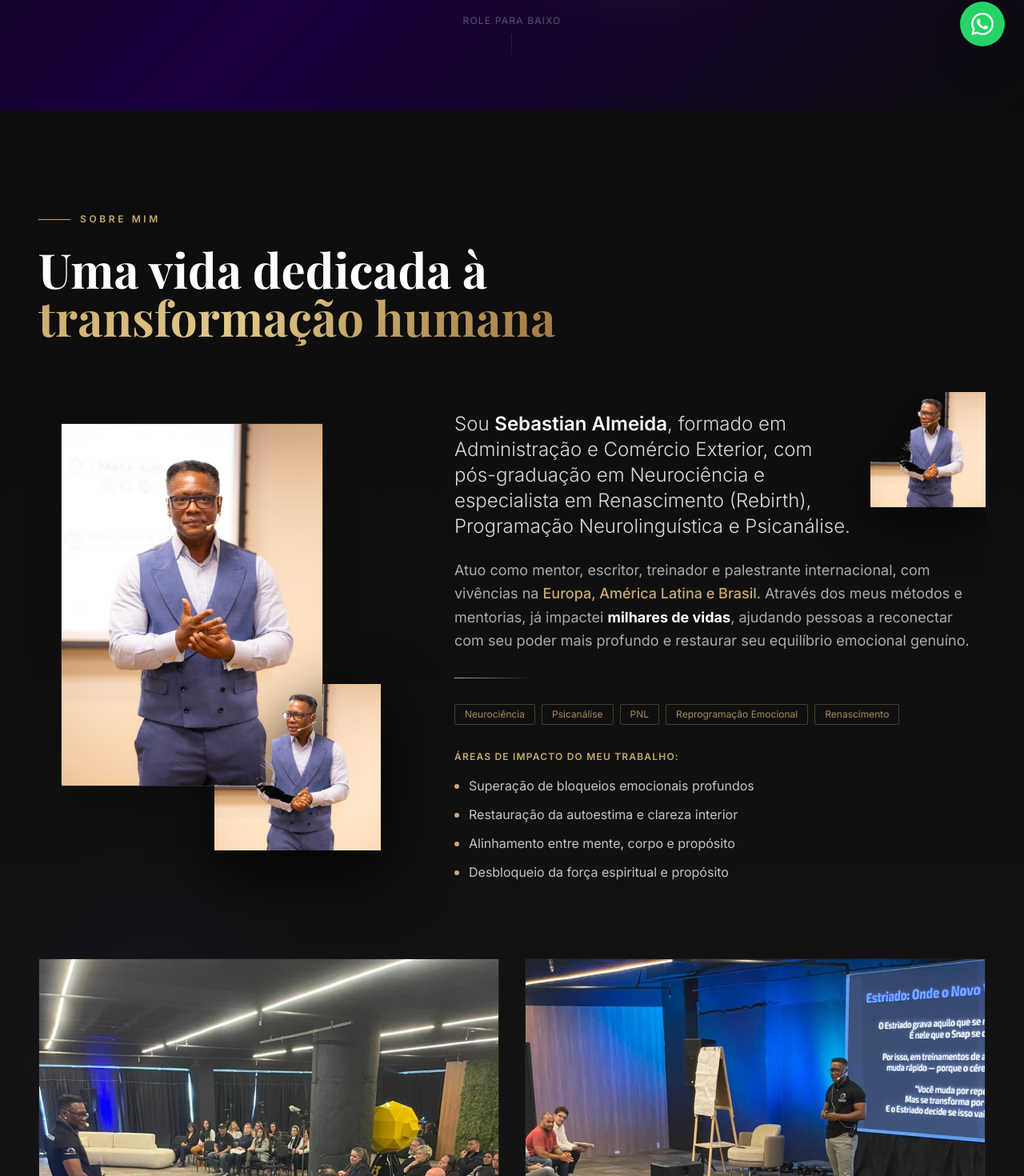
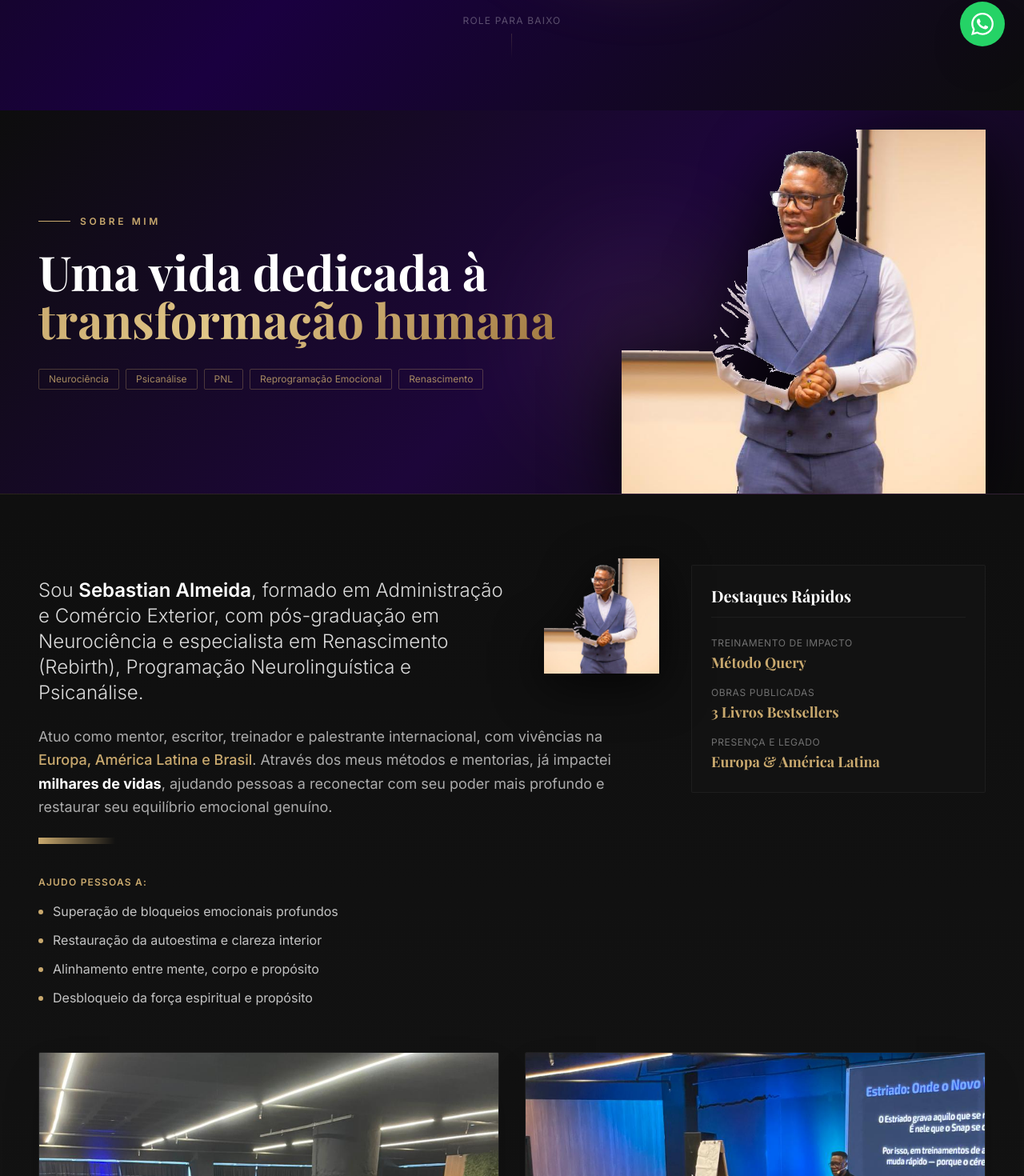
Before and after one commit to querycodigo2025/sebastian-almeida-site, a React (Vite) app: page / in a window 1280 px wide. Shown: the part 718-2188 px from the top of the page at 80% size. Built offline with nearby package versions, Linux system fonts and the light colour scheme; a web font is replaced by a local one.

Commit message:
Restaura layout original da seção Sobre com a foto recortada em alta fidelidade à direita e banner luxuoso

```diff
--- a/src/components/About.jsx
+++ b/src/components/About.jsx
@@ -18,69 +18,79 @@ export default function About() {
   return (
     <section
       id="sobre"
-      className="relative overflow-hidden py-24 md:py-32"
+      className="relative overflow-hidden"
       style={{ background: 'linear-gradient(180deg, #0D0D0D 0%, #141414 60%, #0D0D0D 100%)' }}
     >
-      {/* Subtle background glow */}
-      <div className="absolute top-1/3 left-0 w-96 h-96 rounded-full opacity-5 blur-3xl pointer-events-none"
-        style={{ background: 'radial-gradient(circle, #7B2FBE, transparent)' }} />
-      <div className="absolute bottom-1/3 right-0 w-96 h-96 rounded-full opacity-5 blur-3xl pointer-events-none"
+
+      {/* ── 1. BANNER DO TOPO (Visual Super Premium com Recorte de Sebastian) ── */}
+      <div
+        className="relative overflow-hidden w-full flex items-center"
+        style={{
+          background: 'linear-gradient(135deg, #0D0D0D 0%, #1D063A 55%, #0D0D0D 100%)',
+          height: '60vh',
+          minHeight: '450px',
+          maxHeight: '650px',
+          borderBottom: '1px solid rgba(201, 169, 110, 0.15)'
+        }}
+      >
+        {/* Subtle decorative glow overlay */}
+        <div className="absolute inset-0 bg-gradient-to-t from-dark-DEFAULT/90 to-transparent z-10" />
+        <div className="absolute top-1/4 right-1/4 w-80 h-80 rounded-full opacity-10 blur-3xl pointer-events-none"
           style={{ background: 'radial-gradient(circle, #C9A96E, transparent)' }} />
 
-      <div className="max-w-7xl mx-auto px-6 md:px-12">
-        {/* Header Block */}
-        <div className="mb-16">
-          <div className="flex items-center gap-3 mb-6">
+        {/* Content Container */}
+        <div className="relative max-w-7xl mx-auto px-6 md:px-12 w-full h-full flex items-center z-20">
+          <div className="grid md:grid-cols-12 gap-6 items-center w-full h-full">
+
+            {/* Left side: Heading */}
+            <div className="md:col-span-7 space-y-6 pt-10 md:pt-0">
+              <div className="flex items-center gap-3">
                 <div className="h-px w-10 bg-gold" />
                 <span className="text-gold text-xs uppercase tracking-[0.3em] font-semibold">Sobre Mim</span>
               </div>
+
               <h2 className="font-serif text-4xl md:text-5xl lg:text-6xl font-bold text-white leading-tight">
                 Uma vida dedicada à <br />
                 <span className="gold-text">transformação humana</span>
               </h2>
-        </div>
 
-        {/* Two-Column Editorial Grid */}
-        <div className="grid lg:grid-cols-12 gap-12 lg:gap-16 items-center mb-24">
-
-          {/* Left Column: Overlapping Photo Composition (No cuts, no blur) */}
-          <div className="lg:col-span-5 relative flex justify-center items-center py-6 order-2 lg:order-1">
-            <div className="relative w-full max-w-[360px] sm:max-w-[400px] aspect-[3/4]">
-
-              {/* Primary portrait photo - speaker-vest.jpg (high-res stage portrait) */}
-              <div className="absolute top-0 left-0 w-[82%] h-[85%] rounded-sm overflow-hidden border border-white/10 shadow-2xl">
-                <img
-                  src="/images/speaker-vest.jpg"
-                  alt="Sebastian Almeida palestrando no palco"
-                  className="w-full h-full object-cover object-center transition-transform duration-700 hover:scale-105"
-                />
-                <div className="absolute inset-0 bg-gradient-to-t from-dark-DEFAULT/40 to-transparent" />
-              </div>
-
-              {/* Overlapping secondary photo - Transparent cutout (about-cutout.png with white background removed) */}
-              <div className="absolute bottom-0 right-0 w-[52%] aspect-square z-20 group drop-shadow-[0_25px_40px_rgba(0,0,0,0.85)]">
-                <img
-                  src="/images/about-cutout.png"
-                  alt="Sebastian Almeida retrato de estúdio recorte"
-                  className="w-full h-full object-contain transition-transform duration-700 hover:scale-105"
-                />
-              </div>
-
-              {/* Decorative design elements */}
-              <div className="absolute -top-3 left-[5%] w-[72%] h-[80%] border border-gold/20 -z-10 rounded-sm" />
-              <div className="absolute bottom-[5%] -right-3 w-[47%] h-[47%] border border-gold/15 -z-10 rounded-sm" />
+              <div className="flex flex-wrap gap-2 pt-2">
+                {['Neurociência', 'Psicanálise', 'PNL', 'Reprogramação Emocional', 'Renascimento'].map(tag => (
+                  <span key={tag}
+                    className="text-[10px] md:text-xs border border-gold/30 text-gold/80 px-3 py-1 rounded-sm backdrop-blur-sm bg-dark-DEFAULT/40">
+                    {tag}
+                  </span>
+                ))}
               </div>
             </div>
 
-          {/* Right Column: Bio Narrative with Small Cutout on the Right */}
-          <div className="lg:col-span-7 space-y-8 order-1 lg:order-2">
-            <div className="space-y-6 overflow-hidden">
-
-              {/* Small transparent cutout photo floating on the right side (About me cutout) */}
-              <div className="w-28 h-28 md:w-36 md:h-36 float-none md:float-right mx-auto md:mx-0 md:ml-6 mb-4 md:mb-1 relative group drop-shadow-[0_15px_30px_rgba(0,0,0,0.7)]">
+            {/* Right side: Large Transparent Cutout of Sebastian rising from the bottom */}
+            <div className="md:col-span-5 h-full flex items-end justify-center md:justify-end relative">
+              <div className="relative h-[85%] aspect-square md:h-[95%] md:w-auto drop-shadow-[0_20px_45px_rgba(0,0,0,0.85)] z-20">
                 <img
                   src="/images/about-cutout.png"
-                  alt="Sebastian Almeida retrato transparente"
+                  alt="Sebastian Almeida retrato recortado"
+                  className="h-full w-auto object-contain object-bottom"
+                />
+              </div>
+            </div>
+
+          </div>
+        </div>
+      </div>
+
+      {/* ── 2. BIOGRAFIA & FOTO PEQUENA DO LADO DIREITO (Sem fundo branco, cores reais) ── */}
+      <div className="max-w-7xl mx-auto px-6 md:px-12 pt-20 pb-14">
+        <div className="grid lg:grid-cols-12 gap-10 items-start">
+
+          {/* Biography Narrative text wrapper */}
+          <div className="lg:col-span-8 space-y-6">
+
+            {/* Small transparent cutout photo floating on the right side of the biography */}
+            <div className="w-28 h-28 md:w-36 md:h-36 float-none md:float-right mx-auto md:mx-0 md:ml-8 mb-4 md:mb-1 relative group drop-shadow-[0_15px_30px_rgba(0,0,0,0.7)] z-20">
+              <img
+                src="/images/about-cutout.png"
+                alt="Sebastian Almeida"
                 className="w-full h-full object-contain transition-transform duration-700 group-hover:scale-105"
               />
             </div>
@@ -98,26 +108,12 @@ export default function About() {
               <strong className="text-white">milhares de vidas</strong>, ajudando pessoas a
               reconectar com seu poder mais profundo e restaurar seu equilíbrio emocional genuíno.
             </p>
-            </div>
 
-            <div className="h-px w-24 bg-gradient-to-r from-gold to-transparent" />
+            <div className="h-px w-24 bg-gradient-to-r from-gold to-transparent pt-2" />
 
-            {/* Specialty Tags */}
-            <div className="flex flex-wrap gap-2">
-              {['Neurociência', 'Psicanálise', 'PNL', 'Reprogramação Emocional', 'Renascimento'].map(tag => (
-                <span
-                  key={tag}
-                  className="text-xs border border-gold/30 text-gold/80 px-3 py-1 rounded-sm backdrop-blur-sm bg-dark-DEFAULT/40"
-                >
-                  {tag}
-                </span>
-              ))}
-            </div>
-
-            {/* Focus points list */}
-            <div className="space-y-4">
+            <div className="space-y-4 pt-4">
               <p className="text-gold text-xs uppercase tracking-widest font-semibold">
-                Áreas de Impacto do meu Trabalho:
+                Ajudo pessoas a:
               </p>
               <ul className="space-y-3">
                 {impacts.map(item => (
@@ -130,48 +126,60 @@ export default function About() {
             </div>
           </div>
 
+          {/* Side stats card to balance the grid layout */}
+          <div className="lg:col-span-4 p-6 rounded-sm border border-white/5 bg-[#141414]/60 space-y-6 lg:mt-2">
+            <h3 className="font-serif text-xl font-bold text-white border-b border-white/5 pb-3">Destaques Rápidos</h3>
+            <div className="space-y-4">
+              {[
+                { title: 'Treinamento de Impacto', value: 'Método Query' },
+                { title: 'Obras Publicadas', value: '3 Livros Bestsellers' },
+                { title: 'Presença e Legado', value: 'Europa & América Latina' }
+              ].map(stat => (
+                <div key={stat.title}>
+                  <p className="text-white/40 text-xs uppercase tracking-wider">{stat.title}</p>
+                  <p className="text-gold font-serif text-lg font-bold mt-0.5">{stat.value}</p>
+                </div>
+              ))}
+            </div>
           </div>
 
-        {/* Middle Section: Two Wide Event Highlights (No crop, portrait proportioned) */}
-        <div className="mb-24">
+        </div>
+      </div>
+
+      {/* ── 3. DUAS FOTOS DESTAQUE (Preservando as fotos originais em proporção perfeita) ── */}
+      <div className="max-w-7xl mx-auto px-6 md:px-12 pb-20">
         <div className="grid md:grid-cols-2 gap-8">
 
-            {/* Event 1: event-large.jpg */}
-            <div className="relative overflow-hidden rounded-sm aspect-[4/5] sm:aspect-[3/4] group border border-white/5">
+          {/* event-large — público lotado em proporção retrato perfeita */}
+          <div className="relative overflow-hidden rounded-sm aspect-[4/5] sm:aspect-[3/4] group border border-white/5 shadow-2xl">
             <img
               src="/images/event-large.jpg"
               alt="Grande público no evento de Sebastian Almeida"
               className="w-full h-full object-cover transition-transform duration-700 group-hover:scale-105"
               style={{ objectPosition: 'center 20%' }}
             />
-              <div className="absolute inset-0 bg-gradient-to-t from-dark-DEFAULT via-dark-DEFAULT/30 to-transparent" />
+            <div className="absolute inset-0 bg-gradient-to-t from-dark-DEFAULT/95 via-dark-DEFAULT/30 to-transparent" />
             <div className="absolute bottom-6 left-6 right-6 z-10">
               <p className="text-gold text-xs uppercase tracking-widest font-semibold mb-1">Query in Company</p>
               <p className="text-white font-serif text-xl md:text-2xl font-bold leading-tight">
                 Treinamento corporativo com público lotado
               </p>
-                <p className="text-white/50 text-xs mt-2 line-clamp-2">
-                  Impactando líderes e corporações por meio da neurociência aplicada à performance de alta escala.
-                </p>
             </div>
           </div>
 
-            {/* Event 2: audience-estriado.jpg */}
-            <div className="relative overflow-hidden rounded-sm aspect-[4/5] sm:aspect-[3/4] group border border-white/5">
+          {/* audience-estriado — palco + plateia em proporção retrato perfeita */}
+          <div className="relative overflow-hidden rounded-sm aspect-[4/5] sm:aspect-[3/4] group border border-white/5 shadow-2xl">
             <img
               src="/images/audience-estriado.jpg"
               alt="Sebastian no palco — Estriado: Onde o Novo Vira Automático"
               className="w-full h-full object-cover transition-transform duration-700 group-hover:scale-105"
               style={{ objectPosition: 'center 20%' }}
             />
-              <div className="absolute inset-0 bg-gradient-to-t from-dark-DEFAULT via-dark-DEFAULT/30 to-transparent" />
+            <div className="absolute inset-0 bg-gradient-to-t from-dark-DEFAULT/95 via-dark-DEFAULT/30 to-transparent" />
             <div className="absolute bottom-6 left-6 right-6 z-10">
               <p className="text-gold text-xs uppercase tracking-widest font-semibold mb-1">Ao Vivo</p>
               <p className="text-white font-serif text-xl md:text-2xl font-bold leading-tight">
                 Estriado — Onde o Novo Vira Automático
-                </p>
-                <p className="text-white/50 text-xs mt-2 line-clamp-2">
-                  O treinamento ao vivo de reprogramação cerebral que automatiza novos hábitos de sucesso emocional.
               </p>
             </div>
           </div>
@@ -179,8 +187,8 @@ export default function About() {
         </div>
       </div>
 
-        {/* Credentials Grid (Formação & Atuação) */}
-        <div className="mb-24">
+      {/* ── 4. FORMAÇÃO & ATUAÇÃO ── */}
+      <div className="max-w-7xl mx-auto px-6 md:px-12 pb-24">
         <p className="text-gold text-xs uppercase tracking-widest font-semibold mb-6">
           Formação &amp; Atuação
         </p>
@@ -198,17 +206,19 @@ export default function About() {
         </div>
       </div>
 
-        {/* Bottom Section: "No Palco" Portrait Mosaic (Perfect alignment, no crop) */}
-        <div>
-          <div className="flex items-center gap-4 mb-8">
+      {/* ── 5. NO PALCO (Grade Retrato Perfeita e Alinhada) ── */}
+      <div className="pb-24 md:pb-32">
+        <div className="max-w-7xl mx-auto px-6 md:px-12 mb-8">
+          <div className="flex items-center gap-4">
             <div className="h-px w-10 bg-gold" />
             <span className="text-gold text-xs uppercase tracking-[0.3em] font-semibold">No Palco</span>
           </div>
+        </div>
 
-          <div className="grid grid-cols-2 md:grid-cols-4 gap-4">
+        <div className="max-w-7xl mx-auto px-6 md:px-12 grid grid-cols-2 md:grid-cols-4 gap-4">
 
           {/* Card 1: audience-stage.jpg */}
-            <div className="relative overflow-hidden rounded-sm aspect-[3/4] group border border-white/5">
+          <div className="relative overflow-hidden rounded-sm aspect-[3/4] group border border-white/5 shadow-lg">
             <img
               src="/images/audience-stage.jpg"
               alt="Plateia e Sebastian no palco"
@@ -222,7 +232,7 @@ export default function About() {
           </div>
 
           {/* Card 2: stage-5etapas.jpg */}
-            <div className="relative overflow-hidden rounded-sm aspect-[3/4] group border border-white/5">
+          <div className="relative overflow-hidden rounded-sm aspect-[3/4] group border border-white/5 shadow-lg">
             <img
               src="/images/stage-5etapas.jpg"
               alt="As 5 etapas do Método Query"
@@ -236,7 +246,7 @@ export default function About() {
           </div>
 
           {/* Card 3: brain2.jpg */}
-            <div className="relative overflow-hidden rounded-sm aspect-[3/4] group border border-white/5">
+          <div className="relative overflow-hidden rounded-sm aspect-[3/4] group border border-white/5 shadow-lg">
             <img
               src="/images/brain2.jpg"
               alt="Neurociência e comportamento humano"
@@ -250,7 +260,7 @@ export default function About() {
           </div>
 
           {/* Card 4: immersion.jpg */}
-            <div className="relative overflow-hidden rounded-sm aspect-[3/4] group border border-white/5">
+          <div className="relative overflow-hidden rounded-sm aspect-[3/4] group border border-white/5 shadow-lg">
             <img
               src="/images/immersion.jpg"
               alt="Imersão emocional profunda"
@@ -266,7 +276,6 @@ export default function About() {
         </div>
       </div>
 
-      </div>
     </section>
   )
 }
```
Also changed, not shown: public/images/about-cutout.png. Lines whose indentation alone changed are shown as unchanged.
